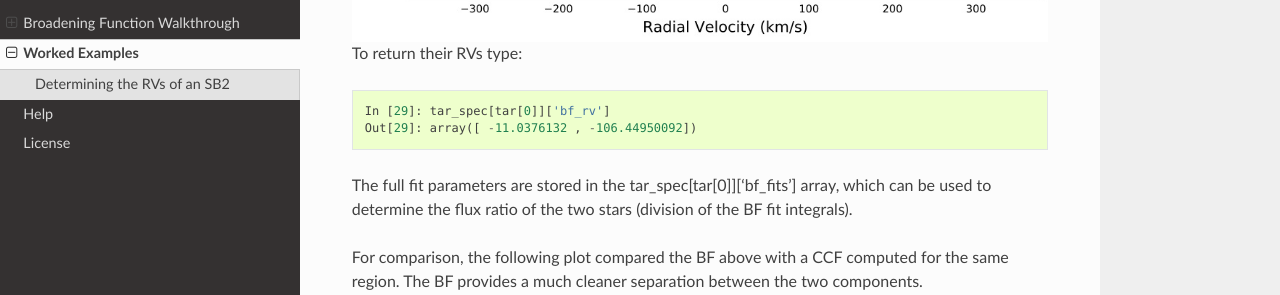
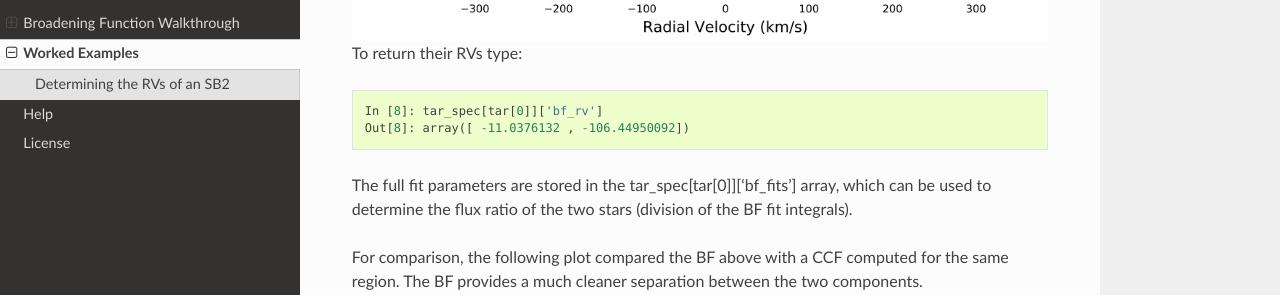
Before and after one commit to tofflemire/saphires, a Sphinx documentation site: the page built from docs/source/example.rst, in a window 1280 px wide and 900 px high, scrolled down 2772 px. Shown: the part 156-451 px from the top of the window. Built offline with Sphinx 7.4.7 and the Read the Docs theme 2.0.0, drawn with Linux system fonts in a browser that asks for light colours.

Commit message:
typo fix

```diff
--- a/docs/source/example.rst
+++ b/docs/source/example.rst
@@ -68,8 +68,8 @@ To return their RVs type:
 
 .. code-block:: python
 
-	In [29]: tar_spec[tar[0]]['bf_rv']
-	Out[29]: array([ -11.0376132 , -106.44950092])
+	In [8]: tar_spec[tar[0]]['bf_rv']
+	Out[8]: array([ -11.0376132 , -106.44950092])
 
 The full fit parameters are stored in the tar_spec[tar[0]]['bf_fits'] array, which can be used to determine the flux ratio of the two stars (division of the BF fit integrals).
 
```
